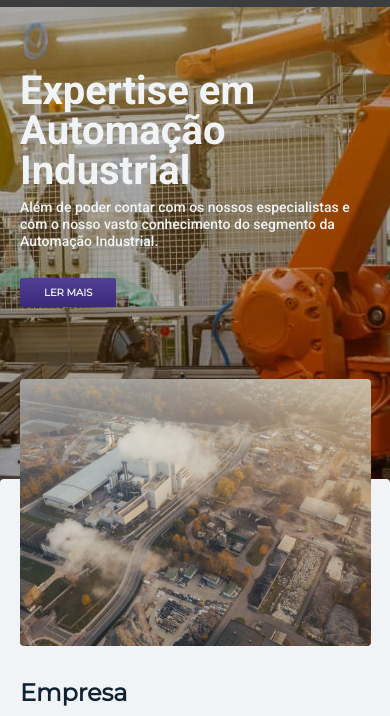
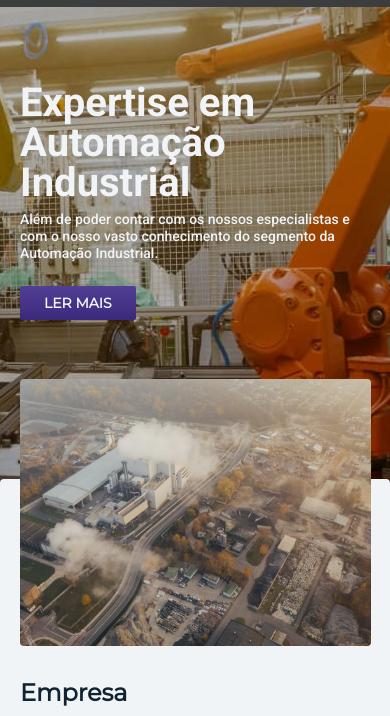
Before and after one commit to mayconkluser/projeto-tmAutomacaoIndustrial, a plain HTML site: page index.html in a window 390 px wide. Shown: the part 63-779 px from the top of the page. Drawn offline with Linux system fonts and the light colour scheme.

Commit message:
alterado tamanho de fonte e espasamento entre os itens na pagina home/index.html

```diff
--- a/style/geral.css
+++ b/style/geral.css
@@ -55,6 +55,12 @@ img {
   height: 400px;
 }
 
+@media (max-width: 910px) {
+  .btn-simples {
+    font-size: 0.875rem !important;
+  }
+}
+
 @media (max-width: 769px) {
   .bg-pages {
     font-size: 2.5rem !important;
--- a/style/historia.css
+++ b/style/historia.css
@@ -79,7 +79,6 @@
   }
 
   .btn-simples {
-    font-size: 0.625rem;
     margin-bottom: 0px;
   }
   .historia {
--- a/style/intro.css
+++ b/style/intro.css
@@ -36,7 +36,7 @@
     display: none;
   }
   .content-intro {
-    padding-top: 64px;
+    padding-top: calc(60px + 64px);
   }
   .content-intro h1 {
     font-size: 2.5rem;
@@ -49,3 +49,9 @@
     background: url("../img/bg-intro.jpg") no-repeat center right -260px;
   }
 }
+
+@media (max-width: 500px) {
+  .content-intro {
+    padding-top: calc(60px + 16px);
+  }
+}
```
